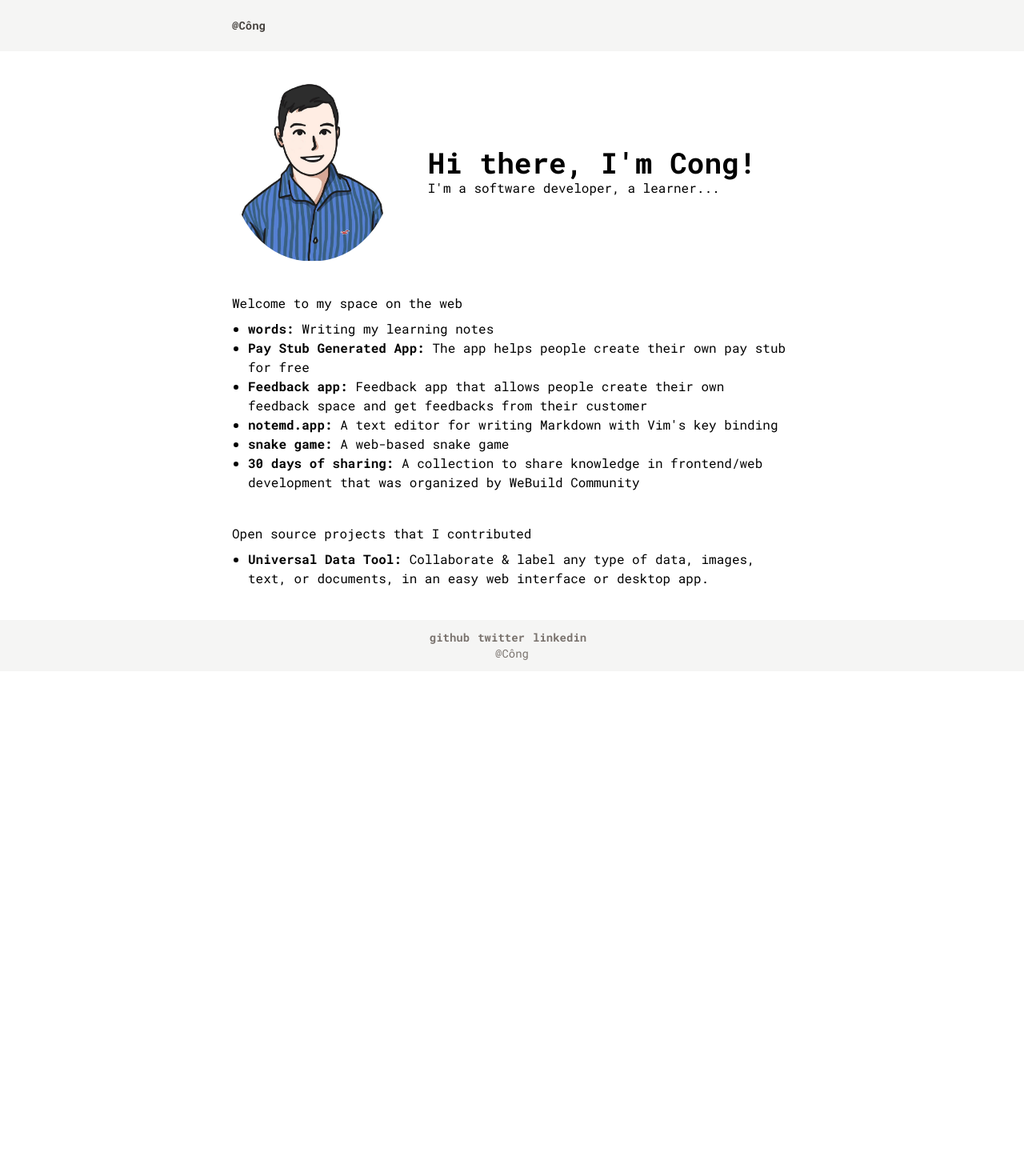
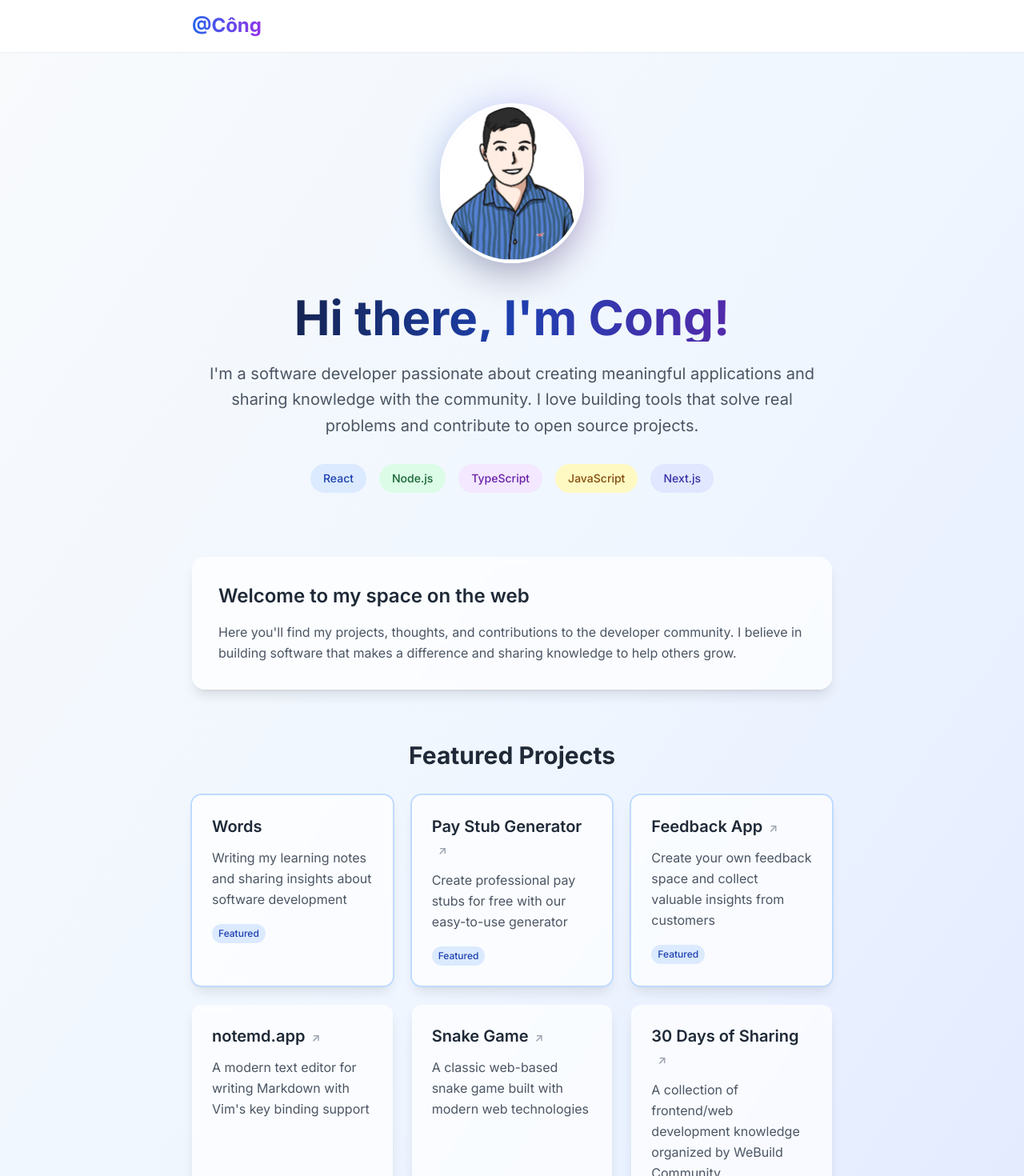
Before and after one commit to congdv/congdv.com, a Next.js app: page / in a window 1280 px wide. Shown: the top 1470 px of the page at 80% size. Before the commit the page ends 839 px from the top, so only its background shows below. Built offline with nearby package versions, Linux system fonts and the light colour scheme.

Commit message:
Improve UI for 2025 with AI

```diff
--- a/src/pages/_app.tsx
+++ b/src/pages/_app.tsx
@@ -1,3 +1,4 @@
+import React from 'react'
 import useGtag from '@/scripts/useGtag'
 import '@/styles/globals.scss'
 import type { AppProps } from 'next/app'
@@ -9,54 +10,63 @@ export default function App({ Component, pageProps }: AppProps) {
   return (
     <>
       <Head>
-        <title>Cong Dao</title>
-        <meta name="description" content="Generated by create next app" />
+        <title>Cong Dao - Software Developer</title>
+        <meta name="description" content="Personal website of Cong Dao, a software developer passionate about creating meaningful applications and sharing knowledge." />
         <meta name="viewport" content="width=device-width, initial-scale=1" />
         <link rel="icon" href="/favicon.ico" />
+        <link rel="preconnect" href="https://fonts.googleapis.com" />
+        <link rel="preconnect" href="https://fonts.gstatic.com" crossOrigin="anonymous" />
+        <link href="https://fonts.googleapis.com/css2?family=Inter:wght@300;400;500;600;700&display=swap" rel="stylesheet" />
       </Head>
-      <div className="flex justify-center items-center bg-stone-100 h-16">
-        <div className="container-center center-horizontal text-stone-500 font-bold text-sm">
-          <Link className="font-bold text-stone-700" href="/">
+
+      {/* Header */}
+      <header className="bg-white/80 backdrop-blur-md border-b border-white/20 shadow-sm sticky top-0 z-50">
+        <div className="container-center px-6 py-4">
+          <Link
+            className="text-2xl font-bold bg-gradient-to-r from-blue-600 to-purple-600 bg-clip-text text-transparent hover:from-blue-700 hover:to-purple-700 transition-all duration-300"
+            href="/"
+          >
             @Công
           </Link>
         </div>
-      </div>
+      </header>
+
       <Component {...pageProps} />
-      <footer className="flex justify-center items-center h-16 bg-stone-100 text-stone-500 text-sm">
-        <div>
-          <ul className="contact">
-            <li>
+
+      {/* Footer */}
+      <footer className="bg-white/80 backdrop-blur-md border-t border-white/20 mt-16">
+        <div className="container-center px-6 py-8">
+          <div className="text-center">
+            <div className="flex justify-center space-x-6 mb-4">
               <Link
                 href="https://github.com/congdv"
-                className="font-bold hover:underline"
+                className="text-gray-600 hover:text-blue-600 transition-colors duration-300 font-medium"
                 target="_blank"
                 rel="noopener noreferrer"
               >
-                github
+                GitHub
               </Link>
-            </li>
-            <li>
               <Link
                 href="https://twitter.com/CongDao9"
-                className="font-bold hover:underline"
+                className="text-gray-600 hover:text-blue-600 transition-colors duration-300 font-medium"
                 target="_blank"
                 rel="noopener noreferrer"
               >
-                twitter
+                Twitter
               </Link>
-            </li>
-            <li>
               <Link
                 href="https://www.linkedin.com/in/congdv/"
-                className="font-bold hover:underline"
+                className="text-gray-600 hover:text-blue-600 transition-colors duration-300 font-medium"
                 target="_blank"
                 rel="noopener noreferrer"
               >
-                linkedin
+                LinkedIn
               </Link>
-            </li>
-          </ul>
-          <div>@Công</div>
+            </div>
+            <div className="text-gray-500 text-sm">
+              © 2024 Cong Dao. Built with Next.js and Tailwind CSS.
+            </div>
+          </div>
         </div>
       </footer>
     </>
--- a/src/pages/index.tsx
+++ b/src/pages/index.tsx
@@ -1,118 +1,161 @@
+import React from 'react'
 import Image from 'next/image'
 import Link from 'next/link'
 
 export default function Home() {
   return (
-    <>
-      <main className="container-center my-10 min-h-full flex-1">
-        <div className="banner">
+    <div className="min-h-screen bg-gradient-to-br from-slate-50 via-blue-50 to-indigo-100">
+      <main className="container-center py-16 px-6">
+        {/* Hero Section */}
+        <div className="text-center mb-20">
+          <div className="relative inline-block mb-8">
+            <div className="absolute inset-0 bg-gradient-to-r from-blue-400 to-purple-500 rounded-full blur-xl opacity-30 animate-pulse"></div>
             <Image
-            className="avatar"
+              className="relative rounded-full border-4 border-white shadow-2xl hover:scale-105 transition-transform duration-300"
               src="/profile.png"
-            width={200}
-            height={200}
+              width={180}
+              height={180}
               alt="Cong Dao's avatar"
+              priority
             />
-          <div className="about-me">
-            <h1 className="text-4xl font-bold">{"Hi there, I'm Cong!"}</h1>
-            <p>I&apos;m a software developer, a learner...</p>
+          </div>
+          <h1 className="text-5xl md:text-6xl font-bold bg-gradient-to-r from-gray-900 via-blue-800 to-purple-800 bg-clip-text text-transparent mb-6">
+            Hi there, I'm Cong!
+          </h1>
+          <p className="text-xl text-gray-600 max-w-3xl mx-auto leading-relaxed mb-8">
+            I'm a software developer passionate about creating meaningful applications and sharing knowledge with the community.
+            I love building tools that solve real problems and contribute to open source projects.
+          </p>
+          <div className="flex flex-wrap justify-center gap-4">
+            <span className="px-4 py-2 bg-blue-100 text-blue-800 rounded-full text-sm font-medium">React</span>
+            <span className="px-4 py-2 bg-green-100 text-green-800 rounded-full text-sm font-medium">Node.js</span>
+            <span className="px-4 py-2 bg-purple-100 text-purple-800 rounded-full text-sm font-medium">TypeScript</span>
+            <span className="px-4 py-2 bg-yellow-100 text-yellow-800 rounded-full text-sm font-medium">JavaScript</span>
+            <span className="px-4 py-2 bg-indigo-100 text-indigo-800 rounded-full text-sm font-medium">Next.js</span>
           </div>
         </div>
-        <p className="mt-10">Welcome to my space on the web</p>
-        {/* <div className="p-2 my-5 bg-blue-100 rounded shadow-sm">
-          I&apos;m currently working on feedback application that allows people
-          create their own feedback space and get feedbacks from their customer.
-          Please take a look{' '}
+
+        {/* Welcome Section */}
+        <div className="bg-white/70 backdrop-blur-sm rounded-2xl p-8 mb-16 shadow-lg border border-white/20">
+          <h2 className="text-2xl font-semibold text-gray-800 mb-4">Welcome to my space on the web</h2>
+          <p className="text-gray-600 leading-relaxed">
+            Here you'll find my projects, thoughts, and contributions to the developer community.
+            I believe in building software that makes a difference and sharing knowledge to help others grow.
+          </p>
+        </div>
+
+        {/* Projects Section */}
+        <div className="mb-16">
+          <h2 className="text-3xl font-bold text-gray-800 mb-8 text-center">Featured Projects</h2>
+          <div className="grid gap-6 md:grid-cols-2 lg:grid-cols-3">
+            <ProjectCard
+              title="Words"
+              description="Writing my learning notes and sharing insights about software development"
+              href="/words"
+              isInternal={true}
+              featured={true}
+            />
+            <ProjectCard
+              title="Pay Stub Generator"
+              description="Create professional pay stubs for free with our easy-to-use generator"
+              href="https://stubify.congdv.com/"
+              isInternal={false}
+              featured={true}
+            />
+            <ProjectCard
+              title="Feedback App"
+              description="Create your own feedback space and collect valuable insights from customers"
+              href="https://feedback.congdv.com/"
+              isInternal={false}
+              featured={true}
+            />
+            <ProjectCard
+              title="notemd.app"
+              description="A modern text editor for writing Markdown with Vim's key binding support"
+              href="https://notemd.congdv.com/"
+              isInternal={false}
+              featured={false}
+            />
+            <ProjectCard
+              title="Snake Game"
+              description="A classic web-based snake game built with modern web technologies"
+              href="https://congdv.github.io/snake-clone/"
+              isInternal={false}
+              featured={false}
+            />
+            <ProjectCard
+              title="30 Days of Sharing"
+              description="A collection of frontend/web development knowledge organized by WeBuild Community"
+              href="https://30daysofsharing.congdv.com/"
+              isInternal={false}
+              featured={false}
+            />
+          </div>
+        </div>
+
+        {/* Open Source Section */}
+        <div className="bg-gradient-to-r from-blue-600 to-purple-600 rounded-2xl p-8 text-white">
+          <h2 className="text-3xl font-bold mb-6">Open Source Contributions</h2>
+          <p className="text-blue-100 mb-6 leading-relaxed">
+            I believe in giving back to the community through open source contributions.
+            Here are some projects I've been fortunate to contribute to:
+          </p>
+          <div className="bg-white/10 backdrop-blur-sm rounded-xl p-6">
+            <h3 className="text-xl font-semibold mb-3">
               <Link
-            href="https://feedback.congdv.com/"
-            rel="noopener noreferrer"
-            target="_blank"
-            className="font-bold hover:underline"
-          >
-            here
-          </Link>
-        </div> */}
-        <ul className="mt-2 ml-5 list-disc">
-          <li>
-            <Link href="/words" className="font-bold hover:underline">
-              words:
-            </Link>{' '}
-            Writing my learning notes
-          </li>
-          <li>
-            <Link
-              href="https://stubify.congdv.com/"
-              className="font-bold hover:underline"
+                href="https://github.com/UniversalDataTool/universal-data-tool"
+                className="hover:underline transition-colors"
                 target="_blank"
                 rel="noopener noreferrer"
               >
-              Pay Stub Generated App:
-            </Link>{' '}
-            The app helps people create their own pay stub for free
-          </li>
-          <li>
+                Universal Data Tool
+              </Link>
+            </h3>
+            <p className="text-blue-100 leading-relaxed">
+              Collaborate & label any type of data, images, text, or documents, in an easy web interface or desktop app.
+            </p>
+          </div>
+        </div>
+      </main>
+    </div>
+  )
+}
+
+// Project Card Component
+function ProjectCard({ title, description, href, isInternal, featured }: {
+  title: string
+  description: string
+  href: string
+  isInternal: boolean
+  featured?: boolean
+}) {
+  return (
+    <div className={`group bg-white/70 backdrop-blur-sm rounded-xl p-6 shadow-lg border border-white/20 hover:shadow-xl transition-all duration-300 hover:-translate-y-1 ${featured ? 'ring-2 ring-blue-200' : ''}`}>
+      <h3 className="text-xl font-semibold text-gray-800 mb-3 group-hover:text-blue-600 transition-colors">
+        {isInternal ? (
+          <Link href={href} className="hover:underline">
+            {title}
+          </Link>
+        ) : (
           <Link
-              href="https://feedback.congdv.com/"
-              className="font-bold hover:underline"
+            href={href}
+            className="hover:underline"
             target="_blank"
             rel="noopener noreferrer"
           >
-              Feedback app:
-            </Link>{' '}
-            Feedback app that allows people create their own feedback space and
-            get feedbacks from their customer
-          </li>
-          <li>
-            <Link
-              href="https://notemd.congdv.com/"
-              className="font-bold hover:underline"
-              target="_blank"
-              rel="noopener noreferrer"
-            >
-              notemd.app:
-            </Link>{' '}
-            A text editor for writing Markdown with Vim&apos;s key binding
-          </li>
-          <li>
-            <Link
-              href="https://congdv.github.io/snake-clone/"
-              className="font-bold hover:underline"
-              target="_blank"
-              rel="noopener noreferrer"
-            >
-              snake game:
-            </Link>{' '}
-            A web-based snake game
-          </li>
-          <li>
-            <Link
-              href="https://30daysofsharing.congdv.com/"
-              className="font-bold hover:underline"
-              target="_blank"
-              rel="noopener noreferrer"
-            >
-              30 days of sharing:
-            </Link>{' '}
-            A collection to share knowledge in frontend/web development that was
-            organized by WeBuild Community
-          </li>
-        </ul>
-        <p className="mt-10">Open source projects that I contributed</p>
-        <ul className="mt-2 ml-5 list-disc">
-          <li>
-            <Link
-              href="https://github.com/UniversalDataTool/universal-data-tool"
-              className="font-bold hover:underline"
-              target="_blank"
-              rel="noopener noreferrer"
-            >
-              Universal Data Tool:
-            </Link>{' '}
-            Collaborate & label any type of data, images, text, or documents, in
-            an easy web interface or desktop app.
-          </li>
-        </ul>
-      </main>
-    </>
+            {title}
+            <span className="inline-block ml-2 text-sm text-gray-400">↗</span>
+          </Link>
+        )}
+      </h3>
+      <p className="text-gray-600 leading-relaxed">{description}</p>
+      {featured && (
+        <div className="mt-4">
+          <span className="inline-block px-2 py-1 bg-blue-100 text-blue-800 text-xs font-medium rounded-full">
+            Featured
+          </span>
+        </div>
+      )}
+    </div>
   )
 }
--- a/src/pages/words/index.tsx
+++ b/src/pages/words/index.tsx
@@ -1,21 +1,40 @@
+import React from 'react'
 import BlogPost from '@/components/BlogPost'
 import { getAllPosts } from '@/scripts/utils'
 import Link from 'next/link'
 
 export default function Words({ allPosts }: { allPosts: PostMetaData[] }) {
   return (
-    <main className="container-center my-10 min-h-full flex-1">
-      {allPosts.map((post) => {
-        return (
-          <p key={post.key}>
-            <span className="mr-5 text-sm">{post.date}</span>
-            <Link href={post.linkPath} className="hover:underline font-bold">
-              {post.title}
-            </Link>
+    <div className="min-h-screen bg-gradient-to-br from-slate-50 via-blue-50 to-indigo-100">
+      <main className="container-center py-16 px-6">
+        <div className="text-center mb-12">
+          <h1 className="text-4xl md:text-5xl font-bold bg-gradient-to-r from-gray-900 via-blue-800 to-purple-800 bg-clip-text text-transparent mb-4">
+            Words
+          </h1>
+          <p className="text-xl text-gray-600 max-w-2xl mx-auto">
+            My learning notes and thoughts on software development
           </p>
-        )
-      })}
-    </main>
+        </div>
+
+        <div className="bg-white/70 backdrop-blur-sm rounded-2xl p-8 shadow-lg border border-white/20">
+          <div className="space-y-6">
+            {allPosts.map((post) => (
+              <div key={post.key} className="flex items-center py-4 border-b border-gray-200 last:border-b-0">
+                <span className="text-sm text-gray-500 font-mono mr-6 min-w-[100px]">
+                  {post.date}
+                </span>
+                <Link
+                  href={post.linkPath}
+                  className="text-lg font-semibold text-gray-800 hover:text-blue-600 transition-colors duration-300 hover:underline"
+                >
+                  {post.title}
+                </Link>
+              </div>
+            ))}
+          </div>
+        </div>
+      </main>
+    </div>
   )
 }
 
--- a/src/styles/globals.scss
+++ b/src/styles/globals.scss
@@ -3,37 +3,41 @@
 @tailwind utilities;
 
 .container-center {
-  @apply px-5 md:px-0 w-screen md:w-[700px] mx-auto;
+  @apply px-5 md:px-0 w-screen md:w-[800px] mx-auto;
+}
+
+@layer base {
+  html {
+    scroll-behavior: smooth;
+  }
+
+  body {
+    font-family: 'Inter', -apple-system, BlinkMacSystemFont, 'Segoe UI', 'Roboto', 'Oxygen', 'Ubuntu', 'Cantarell', 'Fira Sans', 'Droid Sans', 'Helvetica Neue', sans-serif;
+    -webkit-font-smoothing: antialiased;
+    -moz-osx-font-smoothing: grayscale;
+  }
 }
 
 @layer components {
   #__next {
     @apply min-h-screen flex flex-col;
   }
-  html,
-  body {
-    @apply min-h-screen;
-    font-family: 'Roboto Mono', monospace;
-  }
 }
 
-footer .contact li {
-  display: inline;
-  margin-right: 10px;
+/* Custom scrollbar */
+::-webkit-scrollbar {
+  width: 8px;
 }
 
-footer .contact + div {
-  text-align: center;
+::-webkit-scrollbar-track {
+  background: #f1f5f9;
 }
 
-.banner {
-  display: flex;
+::-webkit-scrollbar-thumb {
+  background: #cbd5e1;
+  border-radius: 4px;
 }
 
-.banner img {
-  border-radius: 50%;
+::-webkit-scrollbar-thumb:hover {
+  background: #94a3b8;
 }
-
-.banner .about-me {
-  margin: auto;
-}
```
Also changed, not shown: src/components/BlogPost.tsx (+31 -11 lines), 2 other files (tests, documents, lock files or other folders). Lines whose indentation alone changed are shown as unchanged.
